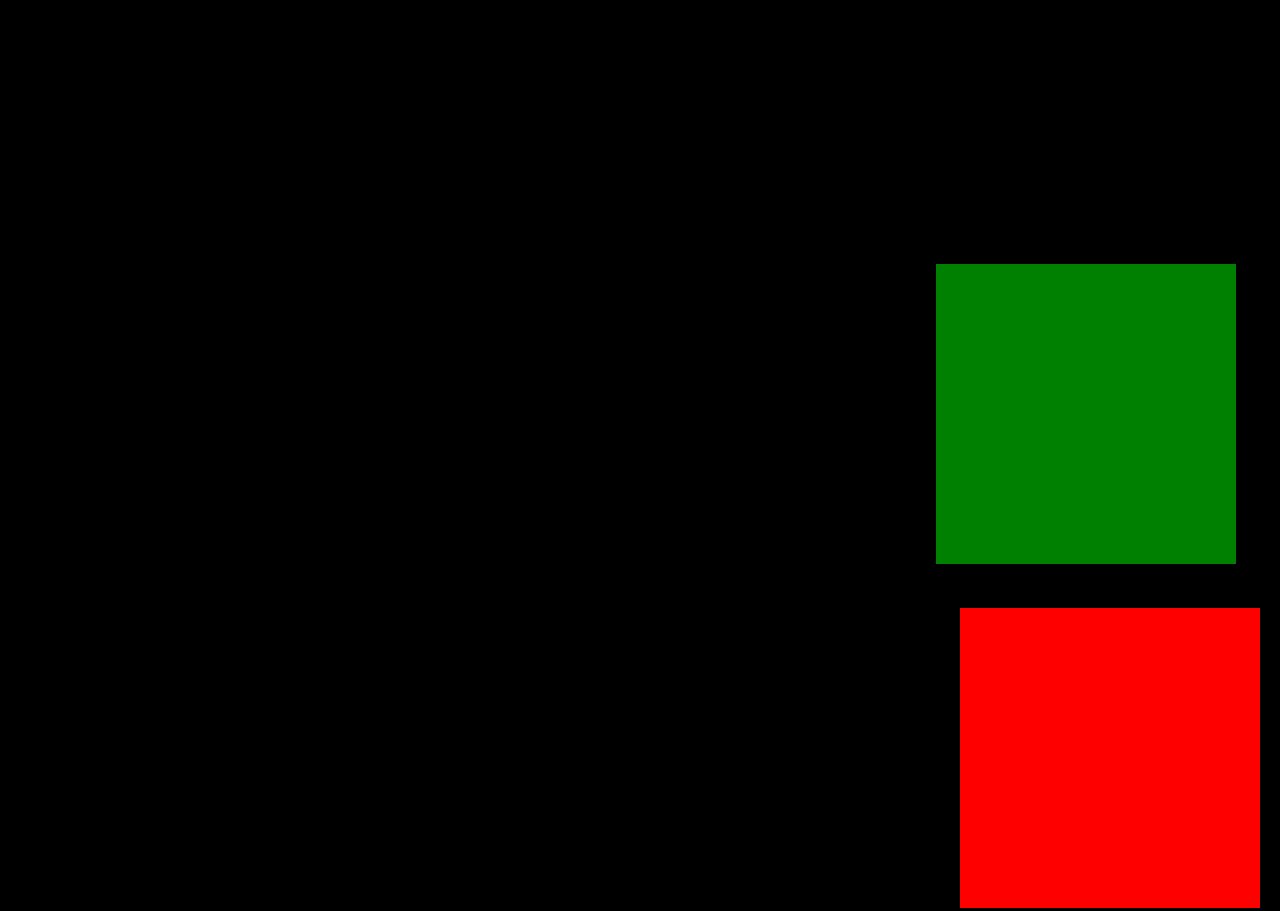
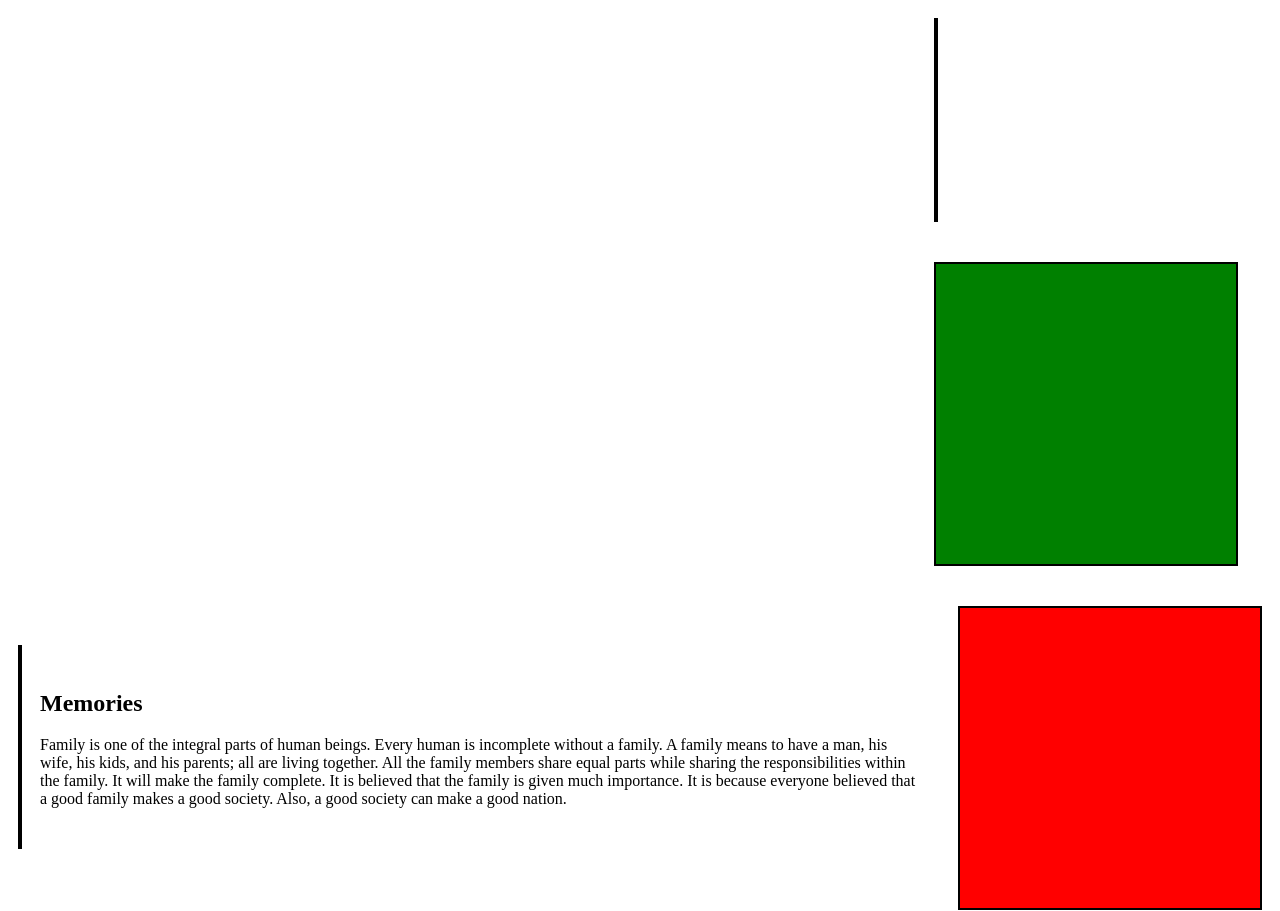
Before and after one commit to LegacyX55/CSS-Positioining-, a plain HTML site: page index.html.html in a window 1280 px wide. Shown: the top 911 px of the page. Drawn offline with Linux system fonts and the light colour scheme.

Commit message:
changed background color

```diff
--- a/css/styles.css
+++ b/css/styles.css
@@ -4,7 +4,7 @@ body {
     display: flex;
     justify-content: center;
     align-items: center;
-    background-color: black
+    background-color: light blue
 
 
 
```
